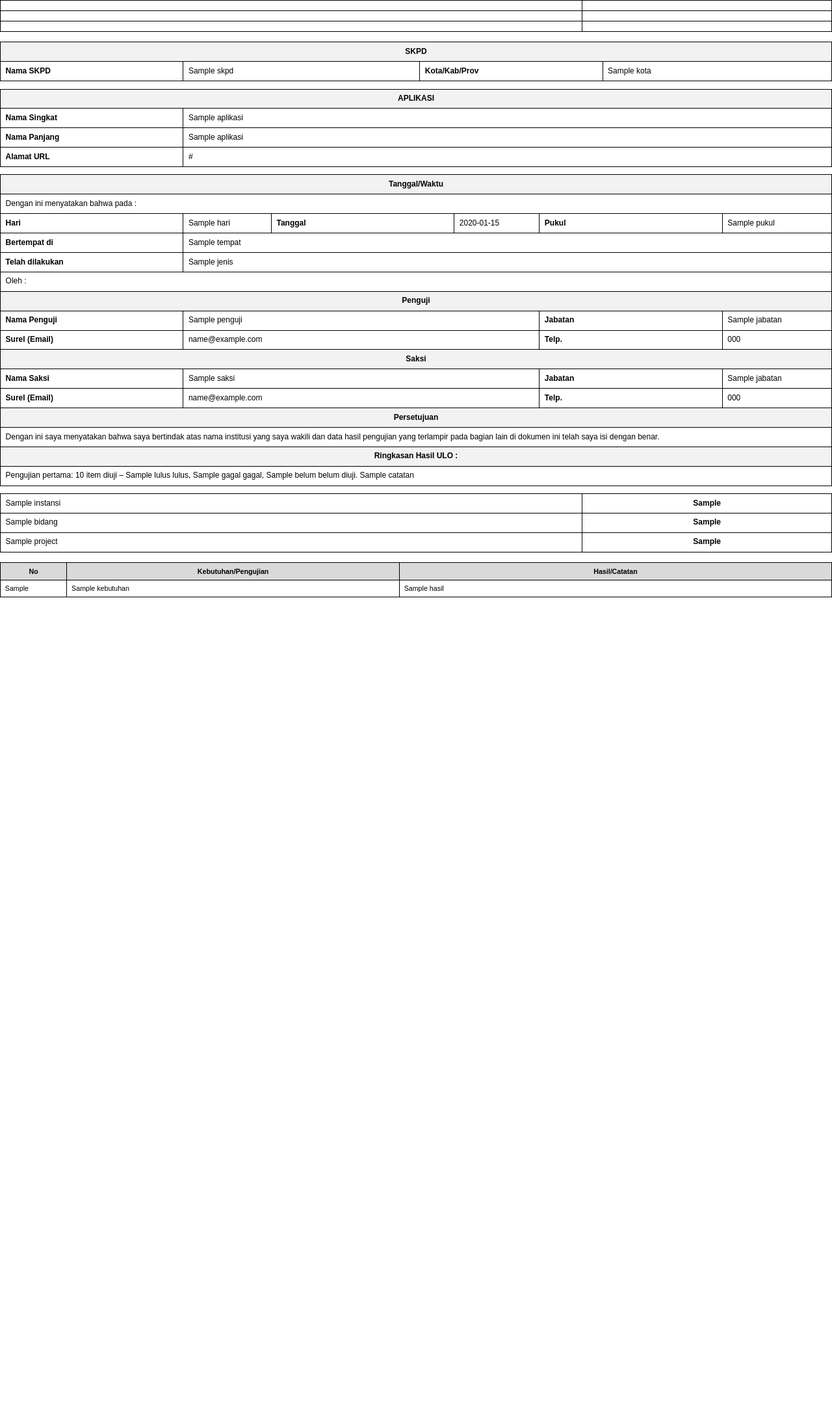
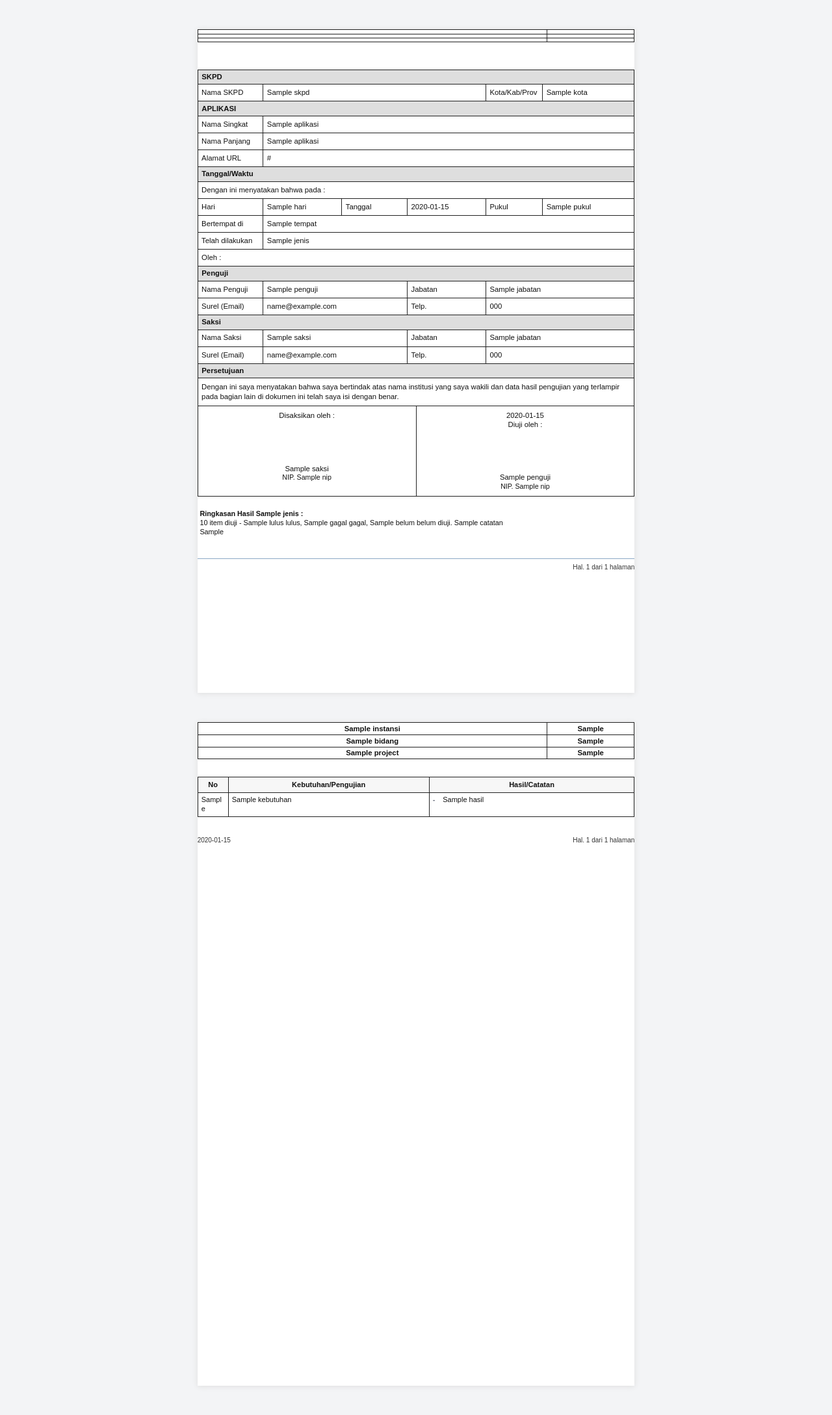
Before and after one commit to saibapna/qamanager, a Node project: template templates/base-layout.hbs in a window 1280 px wide. Shown: the whole page at 65% size. Before the commit the page ends 919 px from the top, so only its background shows below. Run offline with Node 20 templates, Linux system fonts and the light colour scheme; the template is opened without the code that fills it: most values are stand-ins (such as "Sample title", 1, 10 or a date in 2020).

Commit message:
feat(pdf): match official BA ULO/UAT form and results table layout

```diff
--- a/templates/base-layout.hbs
+++ b/templates/base-layout.hbs
@@ -2,119 +2,135 @@
 <html lang="id">
 <head>
 <meta charset="UTF-8">
-<title>{{aplikasi.nama_singkat}} - Form Uji Aplikasi</title>
+<title>{{aplikasi.nama_singkat}} - Form BA Hasil Pengujian</title>
 <style>
-  @page { size: A4 portrait; margin: 15mm; }
-  * { box-sizing: border-box; margin: 0; padding: 0; }
-  body { font-family: Arial, Helvetica, sans-serif; font-size: 9pt; line-height: 1.15; color: #000; -webkit-print-color-adjust: exact; print-color-adjust: exact; }
-  .page { page-break-after: always; }
-  .page:last-child { page-break-after: auto; }
-  .header-table { width: 100%; border-collapse: collapse; margin-bottom: 4mm; }
-  .header-table td { border: 0.5pt solid #000; padding: 2mm; font-size: 9pt; vertical-align: middle; }
-  .header-left { text-align: left; width: 70%; }
-  .header-right { text-align: center; width: 30%; font-weight: bold; }
-  .form-table { width: 100%; border-collapse: collapse; margin-bottom: 3mm; font-size: 9pt; }
-  .form-table td { border: 0.5pt solid #000; padding: 2mm; vertical-align: top; }
-  .section-label { font-weight: bold; text-align: center; background: #f2f2f2; }
-  .label { width: 22%; font-weight: bold; }
-  .result-table { width: 100%; border-collapse: collapse; font-size: 8pt; }
-  .result-table th, .result-table td { border: 0.5pt solid #000; padding: 1.8mm; vertical-align: top; }
-  .result-table thead th { background: #d9d9d9; font-weight: bold; text-align: center; }
-  .section-row td { background: #f2f2f2; font-weight: bold; text-align: left; }
-  .footer-block { margin-top: 6mm; font-size: 9pt; page-break-inside: avoid; }
-  .footer-block p { margin-bottom: 1.5mm; }
+  @page { size: A4 portrait; margin: 13mm 16mm 14mm; }
+  * { box-sizing: border-box; }
+  html, body { margin: 0; padding: 0; }
+  body { font-family: Arial, Helvetica, sans-serif; font-size: 8.5pt; line-height: 1.18; color: #111; -webkit-print-color-adjust: exact; print-color-adjust: exact; }
+  .page { break-after: page; page-break-after: always; }
+  .page:last-child { break-after: auto; page-break-after: auto; }
+  table { width: 100%; border-collapse: collapse; table-layout: fixed; }
+  .header-table { margin-bottom: 11mm; }
+  .header-table td { border: .6pt solid #222; padding: .7mm 1.5mm; text-align: center; vertical-align: middle; line-height: 1.1; }
+  .header-left { width: 80%; font-weight: 700; }
+  .header-left.header-title { font-weight: 400; font-size: 10pt; }
+  .header-right { width: 20%; font-weight: 700; }
+  .page-results .header-table { margin-bottom: 7mm; }
+  .identity-table td { border: .55pt solid #222; padding: 1.55mm 1.45mm; vertical-align: middle; overflow-wrap: anywhere; }
+  .identity-table .section-label { font-weight: 700; background: #dedede; padding: 1.1mm 1.5mm; }
+  .identity-table .field-label { white-space: nowrap; }
+  .identity-table .approval-text { line-height: 1.3; }
+  .signature-table { margin-top: -0.55pt; }
+  .signature-table td { border: .55pt solid #222; width: 50%; vertical-align: top; padding: 2.3mm 2mm; text-align: center; }
+  .signature-table .signature-space { height: 18mm; }
+  .signature-table .signature-name { font-weight: 500; }
+  .signature-table .signature-meta { font-size: 8pt; }
+  .signature-table .signature-warning { color: #6b7280; font-size: 7pt; padding-top: 1mm; }
+  .summary-block { font-size: 8.1pt; line-height: 1.3; margin: 5mm 1mm 0; }
+  .summary-block strong { font-weight: 600; }
+  .result-table { font-size: 8.25pt; }
+  .result-table th, .result-table td { border: .55pt solid #222; padding: 1.25mm 1.35mm; vertical-align: top; overflow-wrap: anywhere; line-height: 1.23; }
+  .result-table th { text-align: center; font-weight: 700; background: #f7f7f7; }
+  .result-table th.col-no { width: 7%; }
+  .result-table th.col-test { width: 46%; }
+  .result-table th.col-result { width: 47%; }
+  .section-row td { background: #e8f0f5; font-weight: 700; padding-top: 1.6mm; padding-bottom: 1.6mm; }
+  .status-mark { display: inline-block; font-weight: 700; min-width: 3.5mm; margin-right: .6mm; }
+  .status-pass { color: #008943; }
+  .status-fail { color: #c62828; }
+  .status-pending { color: #6b7280; }
+  .page-results .summary-block { margin: 5mm 0 2mm; }
+  .signature-table.signature-final { margin-top: 2mm; }
+  .signature-table.signature-final td { padding-top: 1.7mm; }
+  .signature-table.signature-final .signature-space { height: 13mm; }
+  .page-footer { display: flex; justify-content: space-between; align-items: flex-end; font-size: 7.5pt; margin-top: 9mm; color: #333; }
+  .page-footer .rule { width: 100%; border-top: .5pt solid #8ba9c6; padding-top: 2mm; text-align: right; }
+  .page-results .page-footer { margin-top: 8mm; }
+  @media screen { body { background: #f3f4f6; } .page { width: 178mm; min-height: 270mm; margin: 12mm auto; padding: 0; background: #fff; box-shadow: 0 1px 8px #ddd; } }
 </style>
 </head>
 <body>
 
 <div class="page page-1">
   {{> header}}
-
-  <table class="form-table">
+  <table class="identity-table">
+    <colgroup>
+      <col style="width:15%"><col style="width:18%"><col style="width:15%">
+      <col style="width:18%"><col style="width:13%"><col style="width:21%">
+    </colgroup>
     <tr><td colspan="6" class="section-label">SKPD</td></tr>
+    <tr><td class="field-label">Nama SKPD</td><td colspan="3">{{skpd.nama}}</td><td class="field-label">Kota/Kab/Prov</td><td>{{skpd.kota}}</td></tr>
+    <tr><td colspan="6" class="section-label">APLIKASI</td></tr>
+    <tr><td class="field-label">Nama Singkat</td><td colspan="5">{{aplikasi.nama_singkat}}</td></tr>
+    <tr><td class="field-label">Nama Panjang</td><td colspan="5">{{aplikasi.nama_panjang}}</td></tr>
+    <tr><td class="field-label">Alamat URL</td><td colspan="5">{{aplikasi.url}}</td></tr>
+    <tr><td colspan="6" class="section-label">Tanggal/Waktu</td></tr>
+    <tr><td colspan="6">Dengan ini menyatakan bahwa pada :</td></tr>
+    <tr><td class="field-label">Hari</td><td>{{sesi.hari}}</td><td class="field-label">Tanggal</td><td>{{sesi.tanggal}}</td><td class="field-label">Pukul</td><td>{{sesi.pukul}}</td></tr>
+    <tr><td class="field-label">Bertempat di</td><td colspan="5">{{sesi.tempat}}</td></tr>
+    <tr><td class="field-label">Telah dilakukan</td><td colspan="5">{{sesi.jenis}}</td></tr>
+    <tr><td colspan="6">Oleh :</td></tr>
+    <tr><td colspan="6" class="section-label">Penguji</td></tr>
+    <tr><td class="field-label">Nama Penguji</td><td colspan="2">{{penguji.nama}}</td><td class="field-label">Jabatan</td><td colspan="2">{{penguji.jabatan}}</td></tr>
+    <tr><td class="field-label">Surel (Email)</td><td colspan="2">{{penguji.email}}</td><td class="field-label">Telp.</td><td colspan="2">{{penguji.telp}}</td></tr>
+    <tr><td colspan="6" class="section-label">Saksi</td></tr>
+    <tr><td class="field-label">Nama Saksi</td><td colspan="2">{{saksi.nama}}</td><td class="field-label">Jabatan</td><td colspan="2">{{saksi.jabatan}}</td></tr>
+    <tr><td class="field-label">Surel (Email)</td><td colspan="2">{{saksi.email}}</td><td class="field-label">Telp.</td><td colspan="2">{{saksi.telp}}</td></tr>
+    <tr><td colspan="6" class="section-label">Persetujuan</td></tr>
+    <tr><td colspan="6" class="approval-text">Dengan ini saya menyatakan bahwa saya bertindak atas nama institusi yang saya wakili dan data hasil pengujian yang terlampir pada bagian lain di dokumen ini telah saya isi dengan benar.</td></tr>
+  </table>
+  <table class="signature-table" aria-label="Ruang persetujuan dan tanda tangan">
     <tr>
-      <td class="label">Nama SKPD</td><td colspan="3">{{skpd.nama}}</td>
-      <td class="label">Kota/Kab/Prov</td><td>{{skpd.kota}}</td>
+      <td>Disaksikan oleh :
+        <div class="signature-space"></div>
+        <div class="signature-name">{{saksi.nama}}</div>
+        <div class="signature-meta">{{#if saksi.nip}}NIP. {{saksi.nip}}{{/if}}</div>
+      </td>
+      <td>{{sesi.tanggal}}<div>Diuji oleh :</div>
+        <div class="signature-space"></div>
+        <div class="signature-name">{{penguji.nama}}</div>
+        <div class="signature-meta">{{#if penguji.nip}}NIP. {{penguji.nip}}{{/if}}</div>
+      </td>
     </tr>
   </table>
-
-  <table class="form-table">
-    <tr><td colspan="6" class="section-label">APLIKASI</td></tr>
-    <tr><td class="label">Nama Singkat</td><td colspan="5">{{aplikasi.nama_singkat}}</td></tr>
-    <tr><td class="label">Nama Panjang</td><td colspan="5">{{aplikasi.nama_panjang}}</td></tr>
-    <tr><td class="label">Alamat URL</td><td colspan="5">{{aplikasi.url}}</td></tr>
-  </table>
-
-  <table class="form-table">
-    <tr><td colspan="6" class="section-label">Tanggal/Waktu</td></tr>
-    <tr><td colspan="6">Dengan ini menyatakan bahwa pada :</td></tr>
-    <tr>
-      <td class="label">Hari</td><td>{{sesi.hari}}</td>
-      <td class="label">Tanggal</td><td>{{sesi.tanggal}}</td>
-      <td class="label">Pukul</td><td>{{sesi.pukul}}</td>
-    </tr>
-    <tr><td class="label">Bertempat di</td><td colspan="5">{{sesi.tempat}}</td></tr>
-    <tr><td class="label">Telah dilakukan</td><td colspan="5">{{sesi.jenis}}</td></tr>
-    <tr><td colspan="6">Oleh :</td></tr>
-    <tr><td colspan="6" class="section-label">Penguji</td></tr>
-    <tr>
-      <td class="label">Nama Penguji</td><td colspan="3">{{penguji.nama}}</td>
-      <td class="label">Jabatan</td><td>{{penguji.jabatan}}</td>
-    </tr>
-    <tr>
-      <td class="label">Surel (Email)</td><td colspan="3">{{penguji.email}}</td>
-      <td class="label">Telp.</td><td>{{penguji.telp}}</td>
-    </tr>
-    <tr><td colspan="6" class="section-label">Saksi</td></tr>
-    <tr>
-      <td class="label">Nama Saksi</td><td colspan="3">{{saksi.nama}}</td>
-      <td class="label">Jabatan</td><td>{{saksi.jabatan}}</td>
-    </tr>
-    <tr>
-      <td class="label">Surel (Email)</td><td colspan="3">{{saksi.email}}</td>
-      <td class="label">Telp.</td><td>{{saksi.telp}}</td>
-    </tr>
-    <tr><td colspan="6" class="section-label">Persetujuan</td></tr>
-    <tr><td colspan="6">Dengan ini saya menyatakan bahwa saya bertindak atas nama institusi yang saya wakili dan data hasil pengujian yang terlampir pada bagian lain di dokumen ini telah saya isi dengan benar.</td></tr>
-    <tr><td colspan="6" class="section-label">Ringkasan Hasil ULO :</td></tr>
-    <tr><td colspan="6">Pengujian pertama: {{ringkasan.total}} item diuji – {{ringkasan.lulus}} lulus, {{ringkasan.gagal}} gagal, {{ringkasan.belum}} belum diuji. {{ringkasan.catatan}}</td></tr>
-  </table>
+  <div class="summary-block">
+    <strong>Ringkasan Hasil {{dokumen.jenis}} :</strong>
+    <div>{{ringkasan.total}} item diuji - {{ringkasan.lulus}} lulus, {{ringkasan.gagal}} gagal, {{ringkasan.belum}} belum diuji. {{ringkasan.catatan}}</div>
+    {{#if dokumen.signatureNotice}}<div class="signature-warning">{{dokumen.signatureNotice}}</div>{{/if}}
+  </div>
+  <div class="page-footer"><div class="rule">Hal. 1 dari {{dokumen.totalPages}} halaman</div></div>
 </div>
 
 {{#each pages}}
-<div class="page page-{{this.pageNumber}}">
+<div class="page page-results page-{{this.pageNumber}}">
   {{> header}}
-
   <table class="result-table">
-    <thead>
-      <tr>
-        <th style="width:8%">No</th>
-        <th style="width:40%">Kebutuhan/Pengujian</th>
-        <th style="width:52%">Hasil/Catatan</th>
-      </tr>
-    </thead>
+    <thead><tr><th class="col-no">No</th><th class="col-test">Kebutuhan/Pengujian</th><th class="col-result">Hasil/Catatan</th></tr></thead>
     <tbody>
       {{#each this.rows}}
         {{#if this.isSection}}
-          <tr class="section-row"><td colspan="3">{{this.text}}</td></tr>
+          <tr class="section-row"><td>{{this.code}}</td><td>{{this.text}}</td><td></td></tr>
         {{else}}
-          <tr><td>{{this.no}}</td><td>{{this.kebutuhan}}</td><td>{{this.hasil}}</td></tr>
+          <tr>
+            <td>{{this.no}}</td>
+            <td>{{this.kebutuhan}}</td>
+            <td>{{#if this.isPass}}<span class="status-mark status-pass" aria-label="PASS">&#10003;</span>{{else}}{{#if this.isFail}}<span class="status-mark status-fail" aria-label="FAIL">&#10005;</span>{{else}}<span class="status-mark status-pending" aria-label="BELUM">-</span>{{/if}}{{/if}}{{this.hasil}}</td>
+          </tr>
         {{/if}}
       {{/each}}
     </tbody>
   </table>
-
   {{#if this.isLastPage}}
-  <div class="footer-block">
-    <p><strong>Ringkasan Hasil ULO :</strong><br/>
-    Pengujian pertama: {{@root.ringkasan.total}} item – {{@root.ringkasan.lulus}} lulus,
-    {{@root.ringkasan.gagal}} gagal, {{@root.ringkasan.belum}} belum diuji.
-    {{@root.ringkasan.catatan}} {{@root.ringkasan.temuan}}</p>
-    <p>{{@root.sesi.tanggal}}</p>
-    <p>Diuji oleh :</p>
-    <p>{{@root.penguji.nama}}<br/>NIP. {{@root.penguji.nip}}</p>
-  </div>
+    <div class="summary-block"><strong>Ringkasan Hasil {{@root.dokumen.jenis}} :</strong><div>{{@root.ringkasan.total}} item - {{@root.ringkasan.lulus}} lulus, {{@root.ringkasan.gagal}} gagal, {{@root.ringkasan.belum}} belum diuji. {{@root.ringkasan.catatan}} {{@root.ringkasan.temuan}}</div></div>
+    <table class="signature-table signature-final" aria-label="Ruang pengesahan hasil">
+      <tr>
+        <td>Disaksikan oleh :<div class="signature-space"></div><div class="signature-name">{{@root.saksi.nama}}</div><div class="signature-meta">{{#if @root.saksi.nip}}NIP. {{@root.saksi.nip}}{{/if}}</div></td>
+        <td>{{@root.sesi.tanggal}}<div>Diuji oleh :</div><div class="signature-space"></div><div class="signature-name">{{@root.penguji.nama}}</div><div class="signature-meta">{{#if @root.penguji.nip}}NIP. {{@root.penguji.nip}}{{/if}}</div></td>
+      </tr>
+    </table>
   {{/if}}
+  <div class="page-footer"><span>{{@root.sesi.tanggal}}</span><span>Hal. {{this.pageNumber}} dari {{@root.dokumen.totalPages}} halaman</span></div>
 </div>
 {{/each}}
 
```
